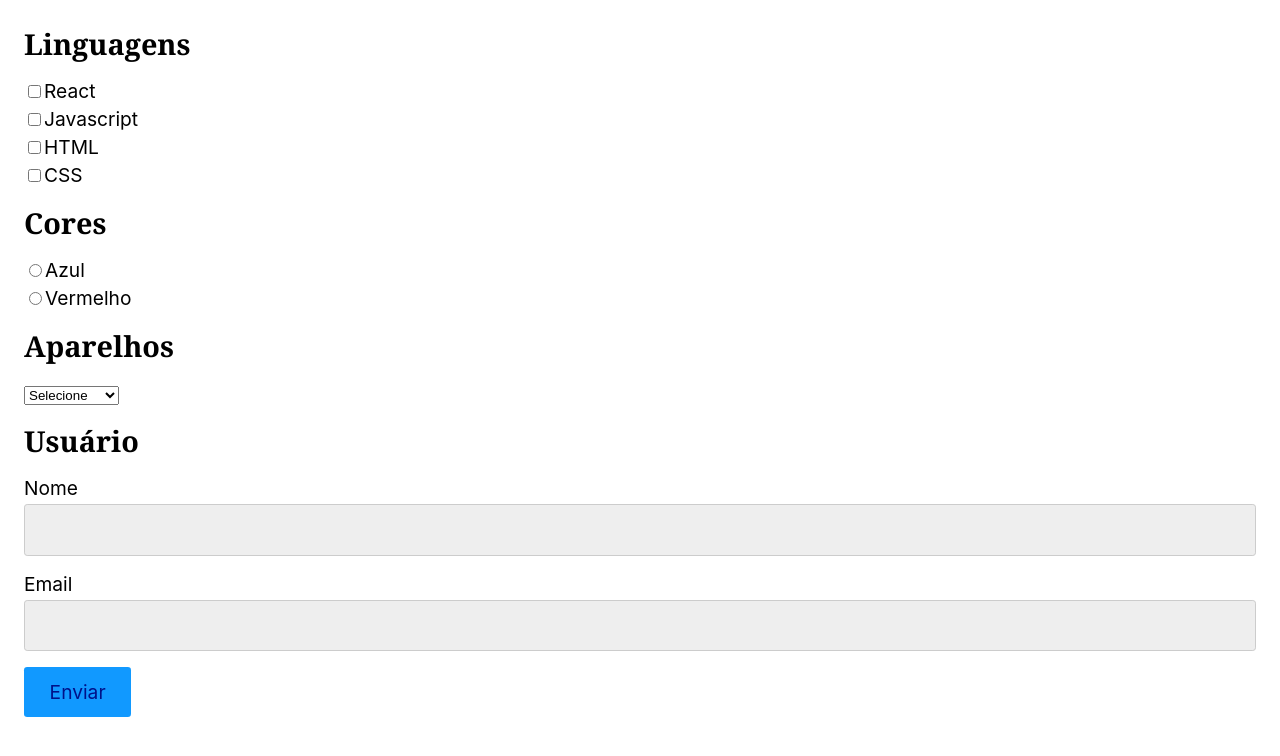
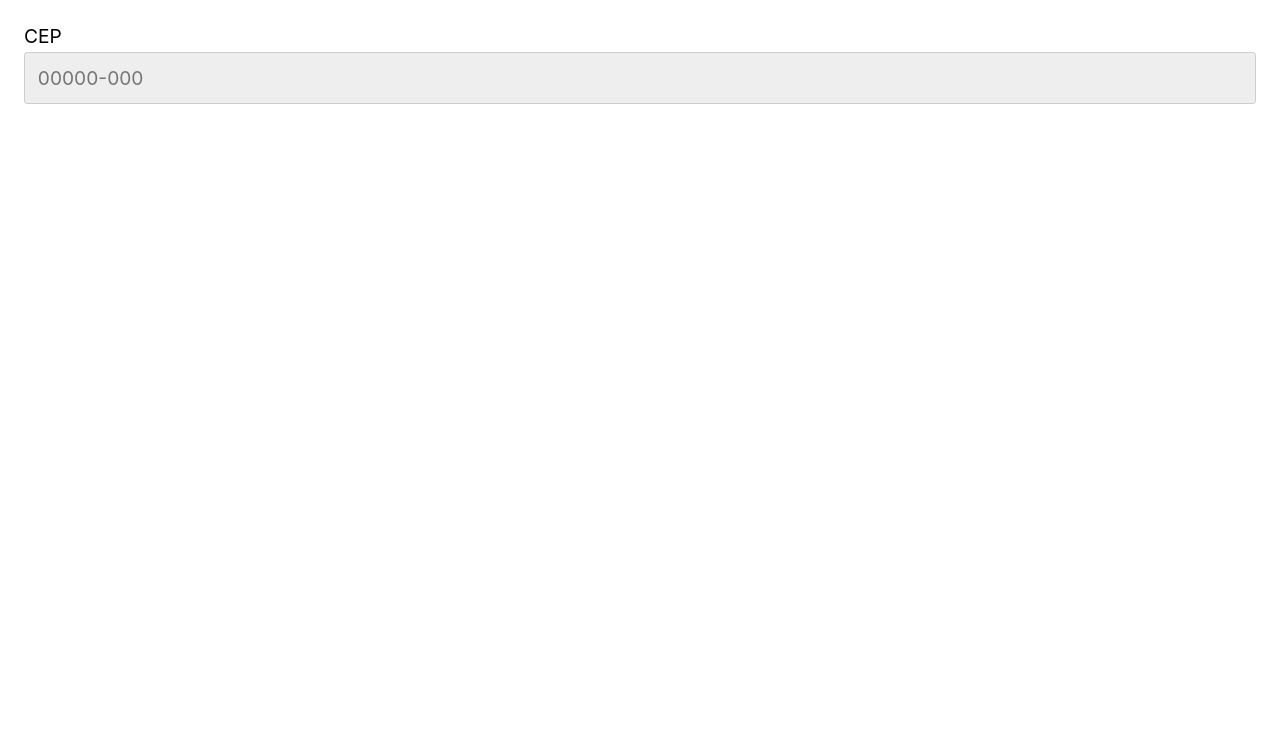
Before and after one commit to rovicz/reactLearning, a React (Create React App) app in the folder form-react/appreact/: page / in a window 1280 px wide. Shown: the top 756 px of the page. Built offline with nearby package versions, Linux system fonts and the light colour scheme.

Commit message:
form - validação

```diff
--- a/form-react/appreact/src/App.js
+++ b/form-react/appreact/src/App.js
@@ -1,40 +1,53 @@
 import React from "react";
 import Input from "./Form/Input";
-import Select from "./Form/Select";
-import Radio from "./Form/Radio";
-import Checkbox from "./Form/Checkbox";
 
 const App = () => {
-  const [nome, setNome] = React.useState("");
-  const [email, setEmail] = React.useState("");
-  const [produto, setProduto] = React.useState("");
-  const [cor, setCor] = React.useState("");
-  const [lang, setLang] = React.useState([]);
+  const [cep, setCep] = React.useState("");
+  const [error, setError] = React.useState(null);
+
+  function validateCep(value) {
+    if (value.length === 0) {
+      setError("Preencha um valor.");
+      return false;
+    } else if (!/^\d{5}-?\d{3}$/.test(value)) {
+      setError("Preencha o CEP corretamente.");
+      return false;
+    } else {
+      setError(null);
+      return true;
+    }
+  }
+
+  function handleBlur({ target }) {
+    validateCep(target.value);
+  }
+
+  function handleChange({ target }) {
+    if (error) validateCep(target.value);
+    setCep(target.value);
+  }
+
+  function handleSubmit(event) {
+    event.preventDefault();
+    if (validateCep(cep)) {
+      console.log("Enviado com Sucesso."); // em um caso real, faria o fetch com submit.
+    } else {
+      console.log("Erro, CEP não enviado."); // em um caso real, faria a demonstração do erro para o usuário.
+    }
+  }
 
   return (
-    <form>
-      <h2>Linguagens</h2>
-      <Checkbox
-        options={["React", "Javascript", "HTML", "CSS"]}
-        value={lang}
-        setValue={setLang}
+    <form onSubmit={handleSubmit}>
+      <Input
+        label="CEP"
+        id="cep"
+        type="text"
+        value={cep}
+        onChange={handleChange}
+        onBlur={handleBlur}
+        placeholder="00000-000"
       />
-
-      <h2>Cores</h2>
-      <Radio options={["Azul", "Vermelho"]} value={cor} setValue={setCor} />
-
-      <h2>Aparelhos</h2>
-      <Select
-        options={["Tablet", "Smartphone"]}
-        value={produto}
-        setValue={setProduto}
-      />
-
-      <h2>Usuário</h2>
-      <Input id="nome" label="Nome" value={nome} setValue={setNome} required />
-      <Input id="email" label="Email" value={email} setValue={setEmail} />
-
-      <button>Enviar</button>
+      {error && <p>{error}</p>}
     </form>
   );
 };
@@ -364,3 +377,40 @@ const App = () => {
     </form>
   );
 }; */
+
+// Código 09 - Form(Input, Select, Radio & Checkbox):
+
+/* const App = () => {
+  const [nome, setNome] = React.useState("");
+  const [email, setEmail] = React.useState("");
+  const [produto, setProduto] = React.useState("");
+  const [cor, setCor] = React.useState("");
+  const [lang, setLang] = React.useState([]);
+
+  return (
+    <form>
+      <h2>Linguagens</h2>
+      <Checkbox
+        options={["React", "Javascript", "HTML", "CSS"]}
+        value={lang}
+        setValue={setLang}
+      />
+
+      <h2>Cores</h2>
+      <Radio options={["Azul", "Vermelho"]} value={cor} setValue={setCor} />
+
+      <h2>Aparelhos</h2>
+      <Select
+        options={["Tablet", "Smartphone"]}
+        value={produto}
+        setValue={setProduto}
+      />
+
+      <h2>Usuário</h2>
+      <Input id="nome" label="Nome" value={nome} setValue={setNome} required />
+      <Input id="email" label="Email" value={email} setValue={setEmail} />
+
+      <button>Enviar</button>
+    </form>
+  );
+}; */
--- a/form-react/appreact/src/Form/Input.js
+++ b/form-react/appreact/src/Form/Input.js
@@ -1,16 +1,10 @@
 import React from "react";
 
-const Input = ({ id, label, setValue, ...props }) => {
+const Input = ({ id, label, onChange, ...props }) => {
   return (
     <div>
       <label htmlFor={id}>{label}</label>
-      <input
-        type="text"
-        id={id}
-        name={id}
-        onChange={({ target }) => setValue(target.value)}
-        {...props}
-      />
+      <input type="text" id={id} name={id} onChange={onChange} {...props} />
     </div>
   );
 };
```
